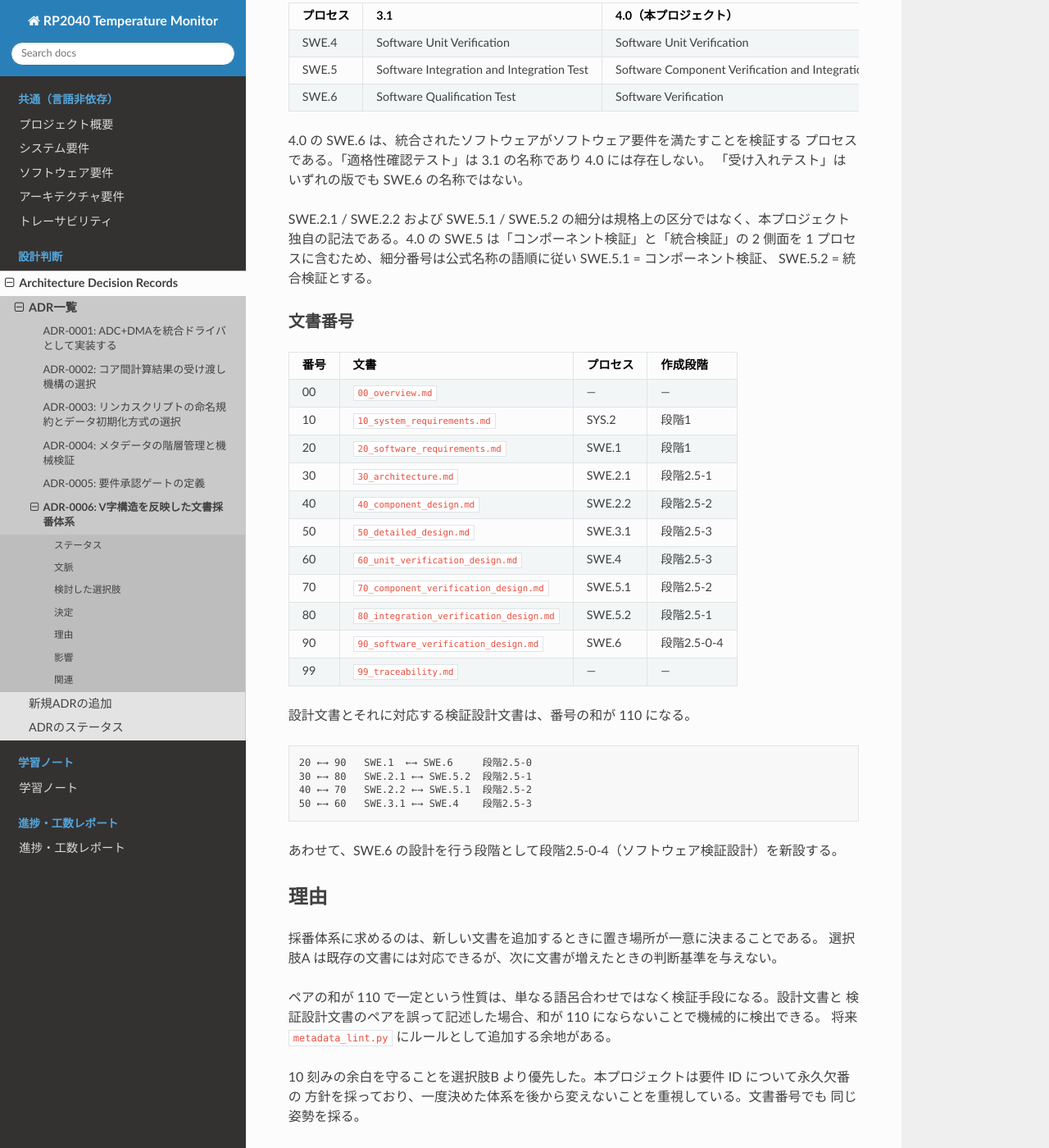
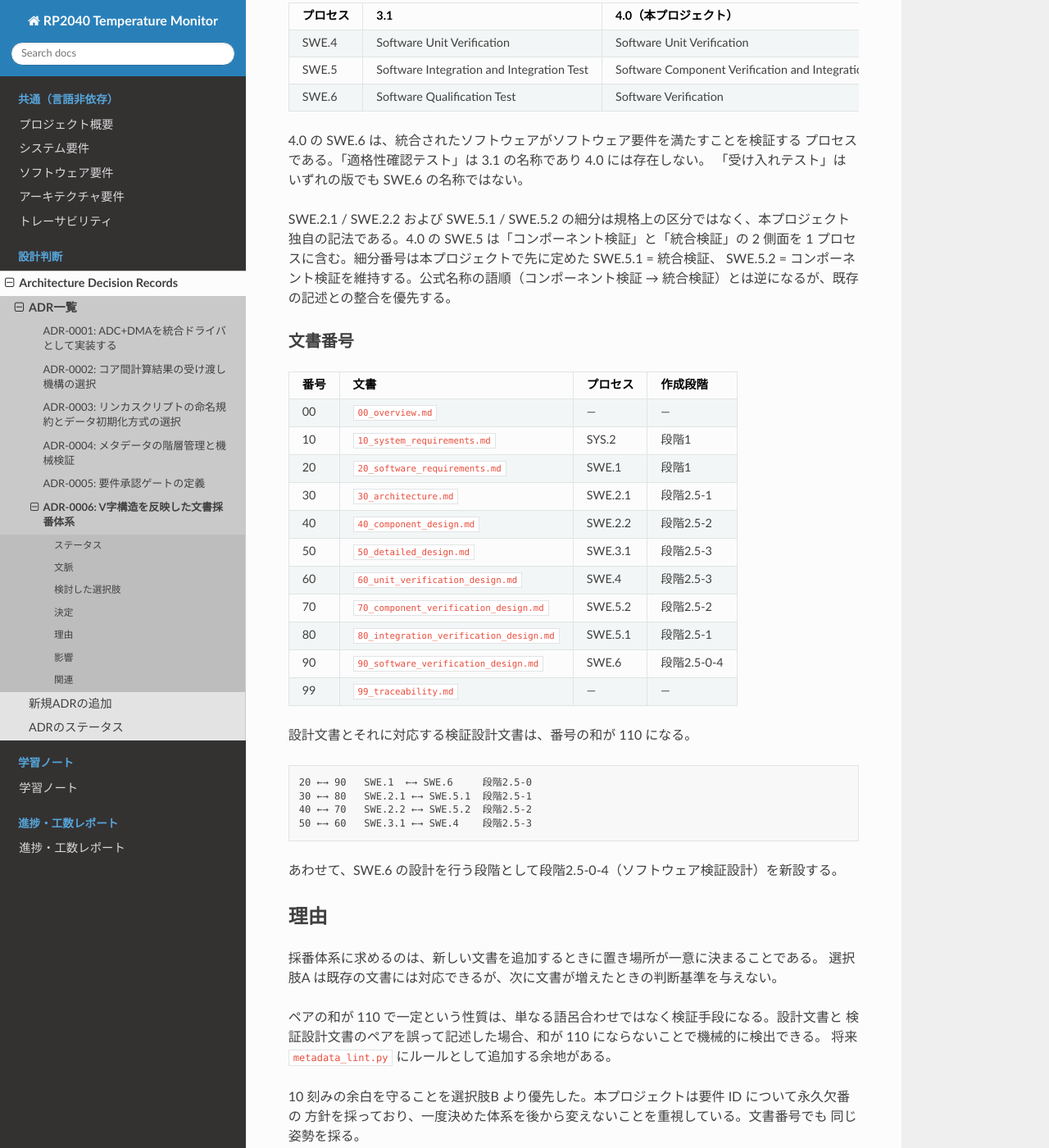
Before and after one commit to harukikiya/rp2040-temp-monitor, a Sphinx documentation site: the page built from docs/common/adr/0006-vmodel-document-numbering.md, in a window 1280 px wide and 1400 px high, scrolled down 2127 px. Shown: the whole window at 82% size. Built offline with Sphinx 7.4.7 and the Read the Docs theme 3.1.0, drawn with Linux system fonts in a browser that asks for light colours.

Commit message:
docs: ADR-0006 の SWE.5 細分番号の理由を実際の決定に合わせる (#69)
対応表では SWE.5.1 = 統合検証、SWE.5.2 = コンポーネント検証としているのに、
理由の一文が「公式名称の語順に従い」と述べており矛盾していた。4.0 の公式名称
Software Component Verification and Integration Verification の語順に従うなら
5.1 がコンポーネント検証になる。

既存の記述との整合を優先して現行の細分番号を維持する旨に改め、公式名称の語順
とは逆であることを明記する。規格から意図的に外れている点を残しておかないと、
後から読んだ人が誤りと判断して直しにかかる。

````diff
--- a/docs/common/adr/0006-vmodel-document-numbering.md
+++ b/docs/common/adr/0006-vmodel-document-numbering.md
@@ -90,8 +90,9 @@ V 字の左を降りる順に並んでおり問題ないが、検証設計側（
 
 SWE.2.1 / SWE.2.2 および SWE.5.1 / SWE.5.2 の細分は規格上の区分ではなく、本プロジェクト
 独自の記法である。4.0 の SWE.5 は「コンポーネント検証」と「統合検証」の 2 側面を
-1 プロセスに含むため、細分番号は公式名称の語順に従い SWE.5.1 = コンポーネント検証、
-SWE.5.2 = 統合検証とする。
+1 プロセスに含む。細分番号は本プロジェクトで先に定めた SWE.5.1 = 統合検証、
+SWE.5.2 = コンポーネント検証を維持する。公式名称の語順（コンポーネント検証 →
+統合検証）とは逆になるが、既存の記述との整合を優先する。
 
 ### 文書番号
 
@@ -104,8 +105,8 @@ SWE.5.2 = 統合検証とする。
 | 40 | `40_component_design.md` | SWE.2.2 | 段階2.5-2 |
 | 50 | `50_detailed_design.md` | SWE.3.1 | 段階2.5-3 |
 | 60 | `60_unit_verification_design.md` | SWE.4 | 段階2.5-3 |
-| 70 | `70_component_verification_design.md` | SWE.5.1 | 段階2.5-2 |
-| 80 | `80_integration_verification_design.md` | SWE.5.2 | 段階2.5-1 |
+| 70 | `70_component_verification_design.md` | SWE.5.2 | 段階2.5-2 |
+| 80 | `80_integration_verification_design.md` | SWE.5.1 | 段階2.5-1 |
 | 90 | `90_software_verification_design.md` | SWE.6 | 段階2.5-0-4 |
 | 99 | `99_traceability.md` | — | — |
 
@@ -113,8 +114,8 @@ SWE.5.2 = 統合検証とする。
 
 ```text
 20 ←→ 90   SWE.1  ←→ SWE.6     段階2.5-0
-30 ←→ 80   SWE.2.1 ←→ SWE.5.2  段階2.5-1
-40 ←→ 70   SWE.2.2 ←→ SWE.5.1  段階2.5-2
+30 ←→ 80   SWE.2.1 ←→ SWE.5.1  段階2.5-1
+40 ←→ 70   SWE.2.2 ←→ SWE.5.2  段階2.5-2
 50 ←→ 60   SWE.3.1 ←→ SWE.4    段階2.5-3
 ```
 
````
